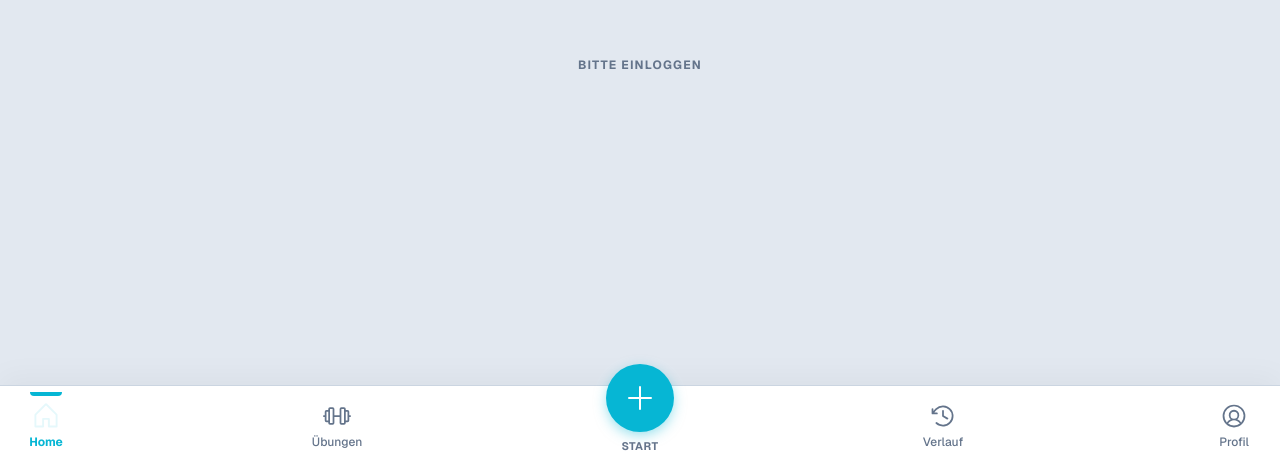
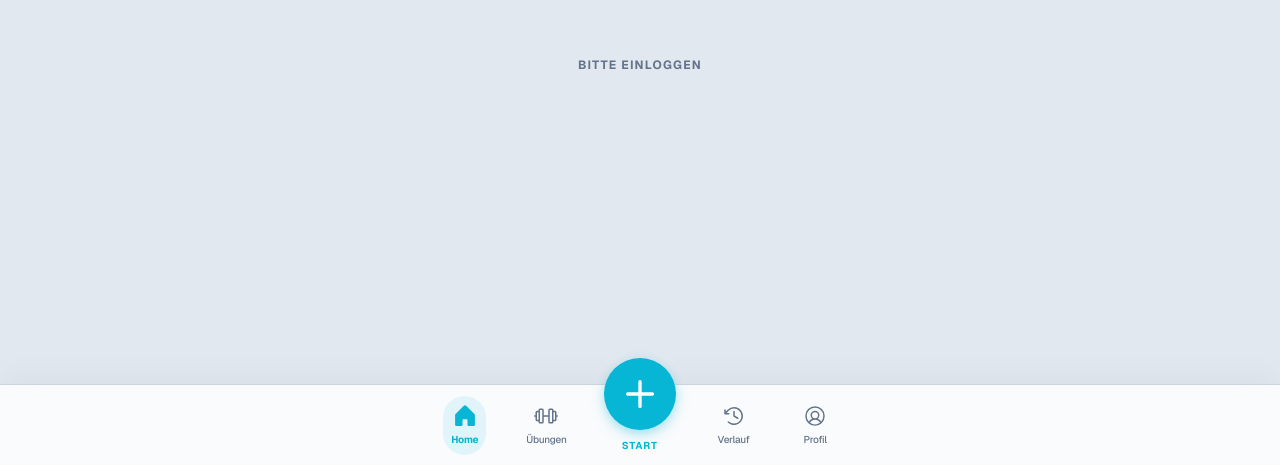
Before and after one commit to yayabennett/ftrack, a Next.js app: page / in a window 1280 px wide. Shown: the part 335-800 px from the top of the page. Built offline with nearby package versions, Linux system fonts and the light colour scheme; no server answers.

Commit message:
feat: redesign BottomNav with pill highlights and stable fixed positioning

```diff
--- a/src/components/bottom-nav.tsx
+++ b/src/components/bottom-nav.tsx
@@ -26,9 +26,8 @@ export function BottomNav() {
     ]
 
     return (
-        <div className="fixed bottom-0 left-0 right-0 z-50 pb-safe">
-            {/* Clean Solid Yazio Dock */}
-            <div className="flex h-20 items-center justify-between bg-card border-t border-border px-4 shadow-[0_-8px_30px_rgb(0,0,0,0.04)] dark:shadow-[0_-8px_30px_rgba(0,0,0,0.2)]">
+        <div className="fixed bottom-0 left-0 right-0 z-50 bg-card/80 backdrop-blur-lg border-t border-border shadow-[0_-8px_30px_rgba(0,0,0,0.04)] dark:shadow-[0_-8px_30px_rgba(0,0,0,0.2)] pb-safe">
+            <div className="flex h-20 items-center justify-around px-2 max-w-md mx-auto">
                 {mainNavItems.map((item) => {
                     const isActive = pathname === item.href
 
@@ -37,12 +36,12 @@ export function BottomNav() {
                             <Link
                                 key={item.href}
                                 href={item.href}
-                                className="relative flex flex-col items-center justify-center -mt-8 group px-2 action-press"
+                                className="relative flex flex-col items-center justify-center -mt-10 group px-2 action-press"
                             >
-                                <div className="flex h-[68px] w-[68px] items-center justify-center rounded-full btn-primary-gradient text-white ring-[6px] ring-card transition-all duration-300 group-hover:scale-105">
-                                    <item.icon className="h-8 w-8 stroke-[2.5px] transition-transform duration-300 group-hover:rotate-180" />
+                                <div className="flex h-[72px] w-[72px] items-center justify-center rounded-full btn-primary-gradient text-white ring-[8px] ring-card shadow-lg transition-all duration-300 group-hover:scale-105">
+                                    <item.icon weight="bold" className="h-9 w-9 transition-transform duration-500 group-hover:rotate-180" />
                                 </div>
-                                <span className="mt-1.5 text-[11px] font-bold uppercase tracking-wider text-muted-foreground group-hover:text-primary transition-colors">Start</span>
+                                <span className="mt-2 text-[10px] font-bold uppercase tracking-[0.1em] text-primary transition-colors">START</span>
                             </Link>
                         )
                     }
@@ -52,19 +51,26 @@ export function BottomNav() {
                             key={item.href}
                             href={item.href}
                             className={cn(
-                                "relative flex flex-col items-center justify-center gap-1 w-[60px] h-[60px] rounded-2xl transition-all duration-300 action-press",
-                                isActive
-                                    ? "text-primary"
-                                    : "text-muted-foreground hover:text-foreground"
+                                "relative flex flex-col items-center justify-center gap-1 w-16 h-16 rounded-2xl transition-all duration-300 action-press",
+                                isActive ? "text-primary" : "text-muted-foreground hover:text-foreground"
                             )}
                         >
-                            {isActive && (
-                                <motion.div layoutId="activeTab" className="absolute -top-1 w-8 h-1 bg-primary rounded-b-full" transition={{ type: "spring", stiffness: 500, damping: 30 }} />
-                            )}
-                            <item.icon className={cn("relative z-10 h-7 w-7 transition-all duration-300", isActive ? "scale-110 fill-primary/10" : "")} strokeWidth={isActive ? 2.5 : 2} />
-                            <span className={cn("relative z-10 text-xs", isActive ? "font-bold" : "font-medium")}>
-                                {item.name}
-                            </span>
+                            <div className="relative flex flex-col items-center">
+                                {isActive && (
+                                    <motion.div
+                                        layoutId="pill-highlight"
+                                        className="absolute inset-0 -m-2 bg-primary/10 rounded-2xl"
+                                        transition={{ type: "spring", stiffness: 400, damping: 25 }}
+                                    />
+                                )}
+                                <item.icon
+                                    weight={isActive ? "fill" : "regular"}
+                                    className={cn("relative z-10 h-6 w-6 transition-all duration-300", isActive ? "scale-110" : "")}
+                                />
+                                <span className={cn("relative z-10 text-[10px] mt-1 tracking-tight transition-all duration-300", isActive ? "font-bold" : "font-medium")}>
+                                    {item.name}
+                                </span>
+                            </div>
                         </Link>
                     )
                 })}
```
